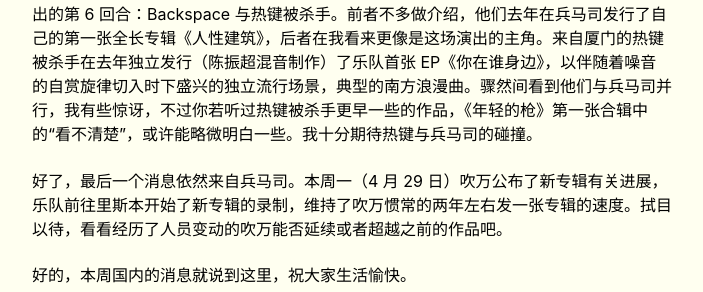
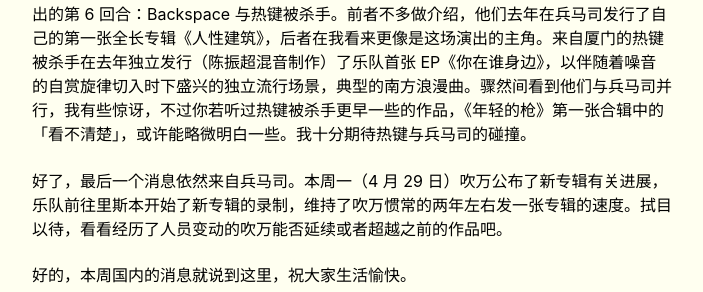
Before and after one commit to salingerlin/salingerlin.github.io, a Jekyll site: the page built from _posts/2019-05-05-the new space.md, in a window 1280 px wide. Shown: the part 745-1037 px from the top of the page, without its empty margins (288-991 px from the left). Built offline with Jekyll 4.4.1, drawn with Linux system fonts in a browser that asks for light colours; some of the changed text lies outside the part shown.

```diff
--- a/_posts/2019-05-05-the new space.md
+++ b/_posts/2019-05-05-the new space.md
@@ -16,7 +16,7 @@ category: 周报
 
 本周四（5 月 2 日）疯医乐队的新单曲上线，一首中文作品，摩登天空的官方介绍里说“这预示着疯医在向中文唱作转变”。疯医，一支来自河南新乡的后朋克乐队，气质有些冷峻疯癫，他们之前的绝大多数作品都是英文的，此次向中文创作的转变可以留心关注。疯医的两位乐手王旭博和张楠也是另外一支新乡乐队麻兹妈的成员，后者在今年签在了兵马司旗下，新专辑也已完成录音，或许不久就将与乐迷们见面。
 
-多说几句与兵马司有关的消息。本周二（4 月 30 日）兵马司公布了“青年中国之声”系列演出的第 6 回合：Backspace 与热键被杀手。前者不多做介绍，他们去年在兵马司发行了自己的第一张全长专辑《人性建筑》，后者在我看来更像是这场演出的主角。来自厦门的热键被杀手在去年独立发行（陈振超混音制作）了乐队首张 EP《你在谁身边》，以伴随着噪音的自赏旋律切入时下盛兴的独立流行场景，典型的南方浪漫曲。骤然间看到他们与兵马司并行，我有些惊讶，不过你若听过热键被杀手更早一些的作品，《年轻的枪》第一张合辑中的“看不清楚”，或许能略微明白一些。我十分期待热键与兵马司的碰撞。
+多说几句与兵马司有关的消息。本周二（4 月 30 日）兵马司公布了“青年中国之声”系列演出的第 6 回合：Backspace 与热键被杀手。前者不多做介绍，他们去年在兵马司发行了自己的第一张全长专辑《人性建筑》，后者在我看来更像是这场演出的主角。来自厦门的热键被杀手在去年独立发行（陈振超混音制作）了乐队首张 EP《你在谁身边》，以伴随着噪音的自赏旋律切入时下盛兴的独立流行场景，典型的南方浪漫曲。骤然间看到他们与兵马司并行，我有些惊讶，不过你若听过热键被杀手更早一些的作品，《年轻的枪》第一张合辑中的「看不清楚」，或许能略微明白一些。我十分期待热键与兵马司的碰撞。
 
 好了，最后一个消息依然来自兵马司。本周一（4 月 29 日）吹万公布了新专辑有关进展，乐队前往里斯本开始了新专辑的录制，维持了吹万惯常的两年左右发一张专辑的速度。拭目以待，看看经历了人员变动的吹万能否延续或者超越之前的作品吧。
 
```
